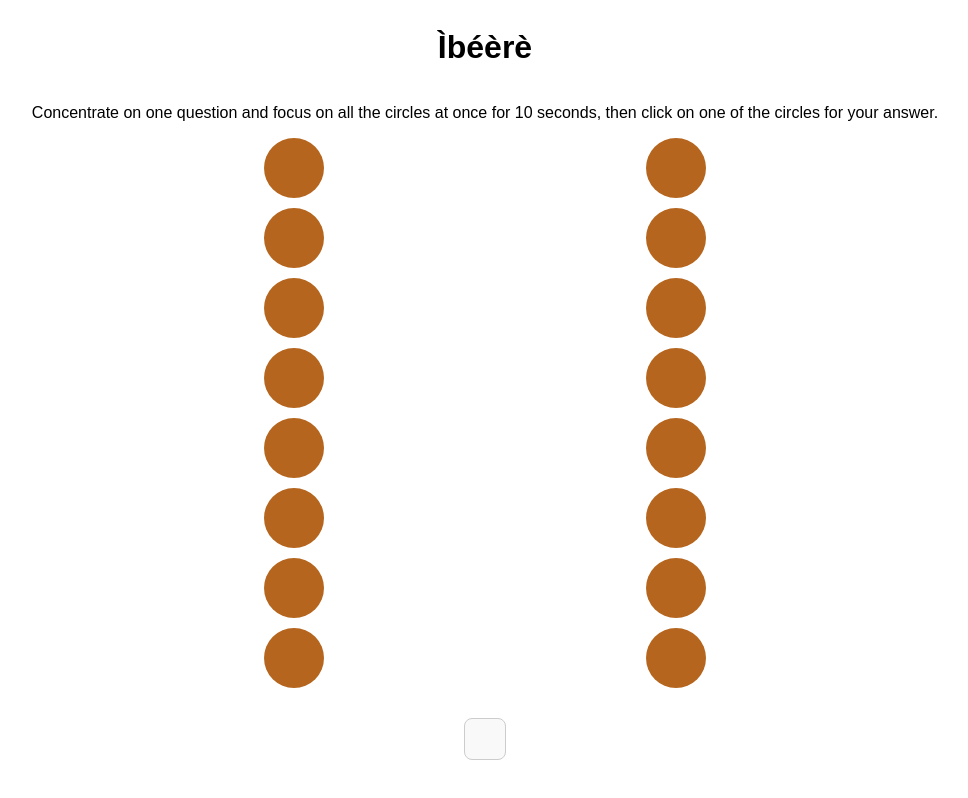
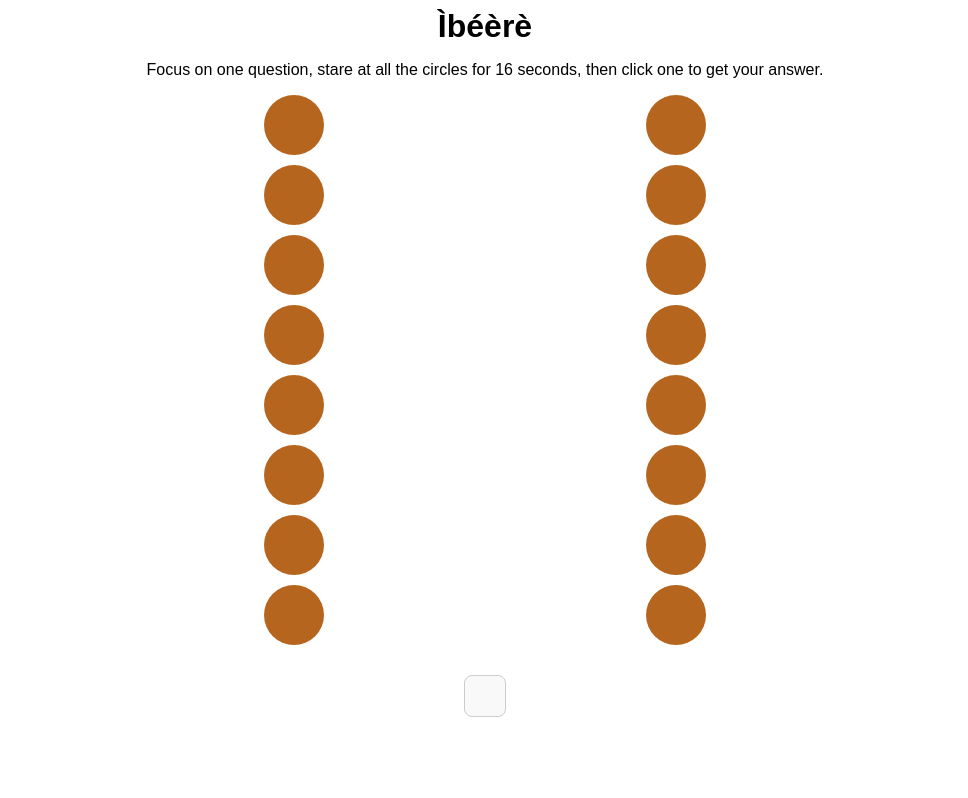
Before and after one commit to daygea/ibeere, a plain HTML site: page index.html in a window 1280 px wide. Shown: the whole page, without its empty margins (155-1123 px from the left). Drawn offline with Linux system fonts and the light colour scheme.

Commit message:
updated the css

```diff
--- a/index.html
+++ b/index.html
@@ -7,8 +7,8 @@
      <link rel="stylesheet" type="text/css" href="css/style.css">
 </head>
 <body>
-    <h1>Ìbéèrè</h1>
-    <p>Concentrate on one question and focus on all the circles at once for 10 seconds, then click on one of the circles for your answer.</p>
+    <h1 style="padding: 0; margin: 0;">Ìbéèrè</h1>
+    <p>Focus on one question, stare at all the circles for 16 seconds, then click one to get your answer.</p>
     <div class="button-container" id="buttonContainer">
         <div class="button-column" id="leftColumn"></div>
         <div class="button-column" id="rightColumn"></div>
```
